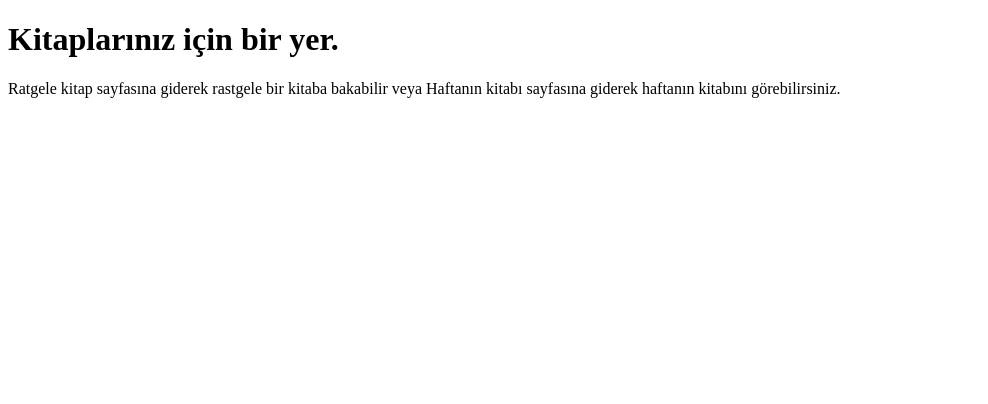
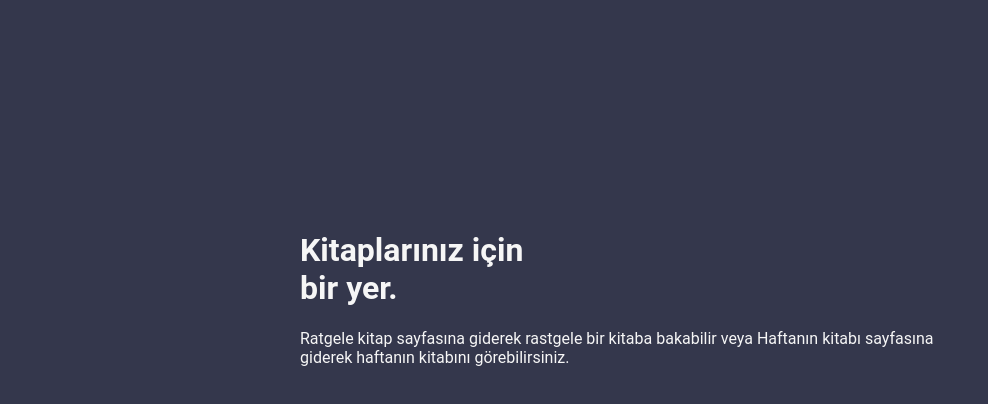
Before and after one commit to YusufArda27/TekTas-Frontend, a Next.js app: page / in a window 1280 px wide. Shown: the top 404 px of the page, without its empty margins (0-988 px from the left). Built offline with nearby package versions, Linux system fonts and the light colour scheme.

Commit message:
Added Pages and Styling

```diff
--- /dev/null
+++ b/pages/_app.js
@@ -0,0 +1,6 @@
+import "../stylesheets/styles.css"
+
+// This default export is required in a new `pages/_app.js` file.
+export default function MyApp({ Component, pageProps }) {
+  return <Component {...pageProps} />
+}
--- a/pages/index.tsx
+++ b/pages/index.tsx
@@ -1,6 +1,6 @@
 const Index = ()=>(
     <div>
-        <h1>Kitaplarınız için bir yer.</h1>
+        <h1>Kitaplarınız için<br></br>bir yer.</h1>
         <p>Ratgele kitap sayfasına giderek rastgele bir kitaba bakabilir veya Haftanın kitabı sayfasına giderek haftanın kitabını görebilirsiniz.</p>
     </div>
 );
--- a/pages/random.tsx
+++ b/pages/random.tsx
@@ -0,0 +1,6 @@
+const Random = ()=>(
+    <div>
+        <h1>Prototip</h1>
+    </div>
+);
+export default Random;
--- /dev/null
+++ b/stylesheets/styles.css
@@ -0,0 +1,8 @@
+body {
+    background-color: #34374C;
+    color: #f6f6f6;
+    font-family: 'Roboto', sans-serif;
+    padding-top:  210px;
+    max-width: 680px;
+    margin: 0 auto;
+}
```
Also changed, not shown: pages/haftanın.tsx (+7 -0 lines).
